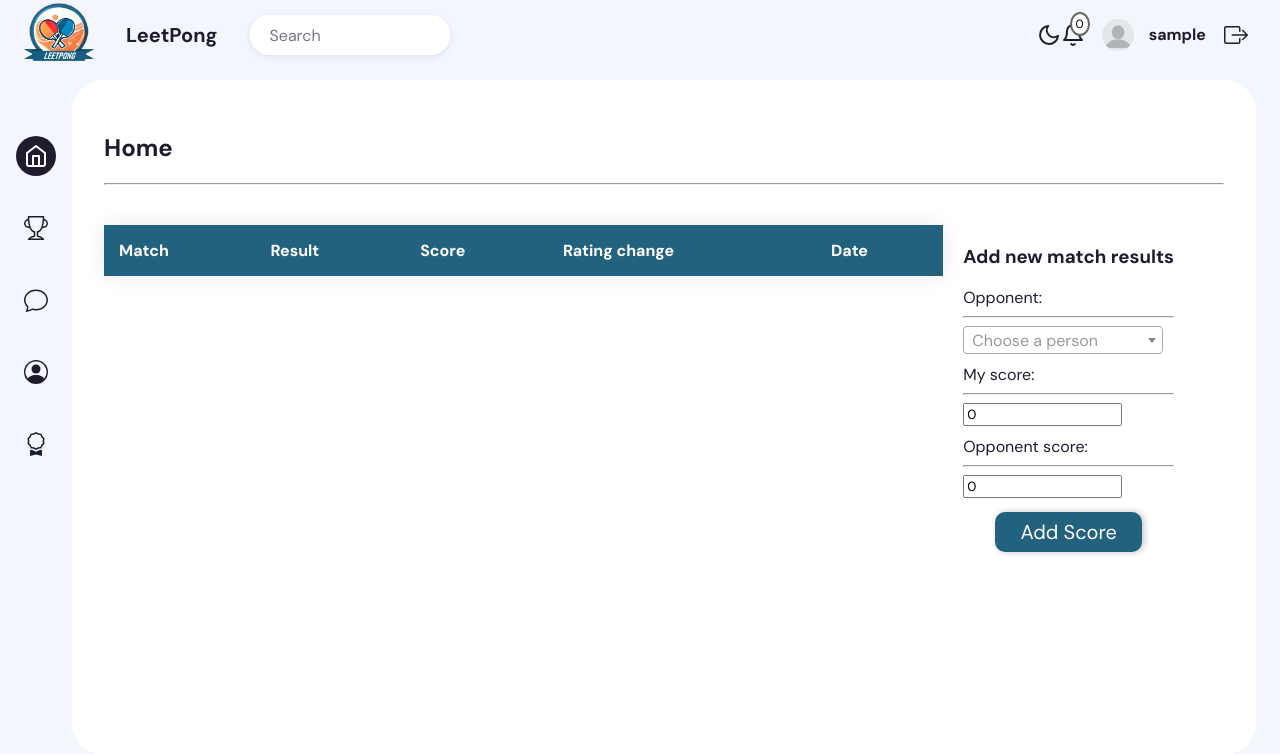
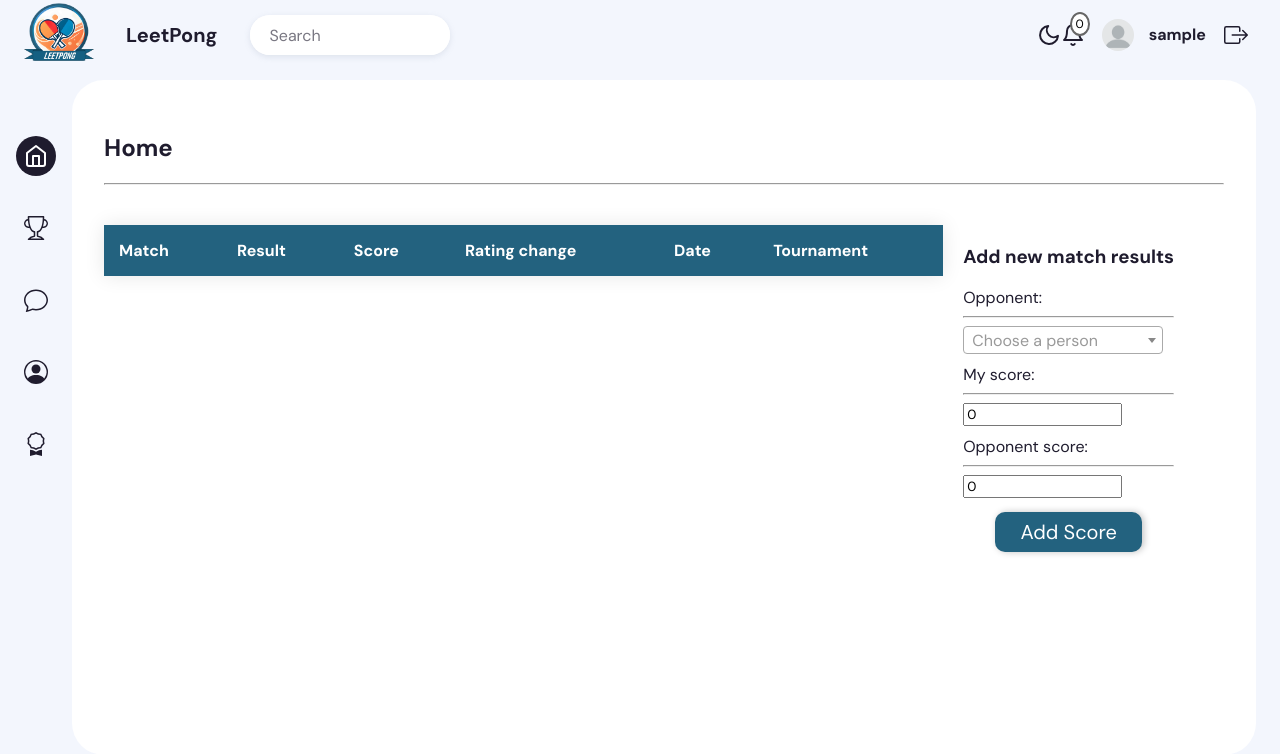
Before and after one commit to bramvanwersch/pingpong_bracket, a Django app: page / in a window 1280 px wide. Shown: the top 754 px of the page. Run offline with Django 4.2, Linux system fonts and the light colour scheme; the visitor is signed in with stand-in values (Sample User, id 1); data comes from the database, SQL or seed files in the repository; data that the repository does not hold is empty.

Commit message:
can no longer delete tournament matches and can see the tournament its part of

```diff
--- a/leaderboard/views.py
+++ b/leaderboard/views.py
@@ -9,6 +9,7 @@ from login.models import UserData
 from login.src.utility import get_comparative_player_data, get_player_data
 from scoreboard.models import MatchResult, Result
 from scoreboard.src.utility import get_player_rating_data
+from tournaments.models import TournamentGame
 
 
 class LeaderboardView(BaseView):
@@ -84,6 +85,9 @@ class LeaderboardCompareView(BaseView):
 class LeaderboardDeleteView(BaseView):
     def get(self, request, db_id: str):
         match = MatchResult.objects.get(id=db_id)
+        if TournamentGame.objects.filter(match_id=match.match_id).first() is not None:
+            # no
+            return HttpResponseRedirect(f"/leaderboard/{request.user.username}")
         player = UserData.objects.get(user=match.player)
         opponent = UserData.objects.get(user=match.opponent)
         result = match.get_result()
--- a/scoreboard/src/utility.py
+++ b/scoreboard/src/utility.py
@@ -1,14 +1,21 @@
 from typing import Dict, Iterable, List
 
 from scoreboard.models import MatchResult, Result
+from tournaments.models import TournamentGame
 
 
 def get_rating_data(matches: Iterable[MatchResult], max_: int = 25) -> List[Dict[str, str]]:
     data = []
+    matches = list(matches)
+    tournament_map = {
+        g.match_id: g.tournament
+        for g in TournamentGame.objects.filter(match_id__in=[m.match_id for m in matches]).select_related("tournament")
+    }
     covered = set()
     for match in matches:
         if match.match_id in covered:
             continue
+        tournament = tournament_map.get(match.match_id, None)
         covered.add(match.match_id)
         result = match.get_result()
         if result == Result.WIN:
@@ -25,6 +32,8 @@ def get_rating_data(matches: Iterable[MatchResult], max_: int = 25) -> List[Dict
                 "rating": rating,
                 "date": match.date.date().isoformat(),
                 "db_id": match.id,
+                "tournament_name": tournament.name if tournament else tournament,
+                "tournament_id": tournament.pk if tournament else tournament,
             }
         )
         if len(data) >= max_:
@@ -34,8 +43,15 @@ def get_rating_data(matches: Iterable[MatchResult], max_: int = 25) -> List[Dict
 
 def get_player_rating_data(matches: Iterable[MatchResult]) -> List[Dict[str, str]]:
     data = []
+    # collect the iterable in case
+    matches = list(matches)
+    tournament_map = {
+        g.match_id: g.tournament
+        for g in TournamentGame.objects.filter(match_id__in=[m.match_id for m in matches]).select_related("tournament")
+    }
     for match in matches:
         result = match.get_result()
+        tournament = tournament_map.get(match.match_id, None)
         data.append(
             {
                 "player1": match.player.username,
@@ -45,6 +61,8 @@ def get_player_rating_data(matches: Iterable[MatchResult]) -> List[Dict[str, str
                 "rating": round(match.rate_change, 2),
                 "date": match.date.date().isoformat(),
                 "db_id": match.id,
+                "tournament_name": tournament.name if tournament else tournament,
+                "tournament_id": tournament.pk if tournament else tournament,
             }
         )
     return data
--- a/scoreboard/templates/landingpage.html
+++ b/scoreboard/templates/landingpage.html
@@ -26,6 +26,7 @@
                         <th style="color: white;"><span>Score</span></th>
                         <th style="color: white;"><span>Rating change</span></th>
                         <th style="color: white;"><span>Date</span></th>
+                        <th style="color: white;"><span>Tournament</span></th>
                     </tr>
                     </thead>
                     <tbody>
@@ -41,6 +42,13 @@
                             <td>{{ match.score }}</td>
                             <td>{{ match.rating }}</td>
                             <td>{{ match.date }}</td>
+                            <td>
+                                {% if match.tournament_id %}
+                                    <a href="/tournament/detail/{{ match.tournament_id }}">{{ match.tournament_name }}</a>
+                                {% else %}
+                                    -
+                                {% endif %}
+                            </td>
                         </tr>
                     {% endfor %}
                     </tbody>
```
Also changed, not shown: leaderboard/templates/leaderboard_personal.html (+15 -3 lines).
